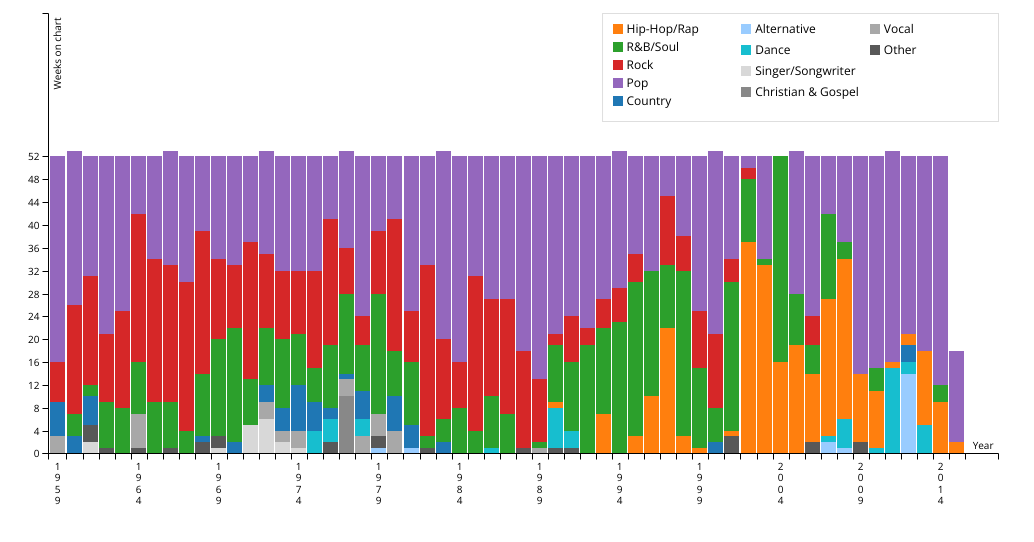
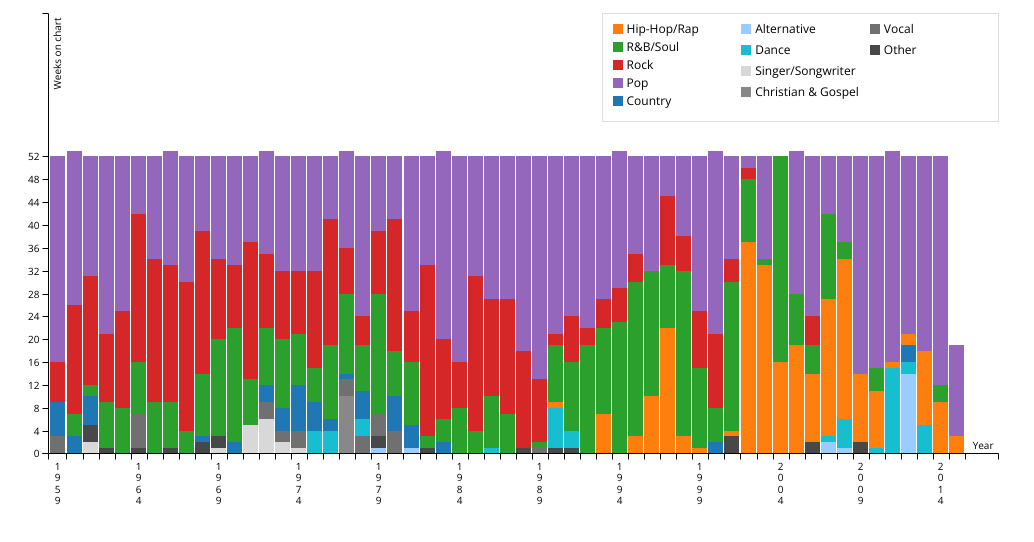
Before and after one commit to jasmineclee/hot-100-chart, a plain HTML site: page index.html in a window 1280 px wide. Shown: the whole page, without its empty margins (0-1034 px from the left). Drawn offline with nearby package versions, Linux system fonts and the light colour scheme.

Commit message:
updated numbers for 2015

```diff
--- a/index.html
+++ b/index.html
@@ -39,8 +39,8 @@ var chart = c3.generate({
     data: {
         columns:
         [
-  ["Hip-Hop/Rap",0,0,0,0,0,0,0,0,0,0,0,0,0,0,0,0,0,0,0,0,0,0,0,0,0,0,0,0,0,0,0,1,0,0,7,0,3,10,22,3,1,0,1,37,33,16,19,12,24,28,12,10,1,2,13,9,2],
-  ["R&B/Soul",0,4,2,8,8,9,9,8,4,11,17,20,8,10,12,9,6,11,14,8,21,8,11,2,4,8,4,9,7,0,1,10,12,19,15,23,27,22,11,29,14,6,26,11,1,36,9,5,15,3,0,4,0,0,0,3,0],
+  ["Hip-Hop/Rap",0,0,0,0,0,0,0,0,0,0,0,0,0,0,0,0,0,0,0,0,0,0,0,0,0,0,0,0,0,0,0,1,0,0,7,0,3,10,22,3,1,0,1,37,33,16,19,12,24,28,12,10,1,2,13,9,3],
+  ["R&B/Soul",0,4,2,8,8,9,9,8,4,11,17,20,8,10,12,9,6,13,14,8,21,8,11,2,4,8,4,9,7,0,1,10,12,19,15,23,27,22,11,29,14,6,26,11,1,36,9,5,15,3,0,4,0,0,0,3,0],
   ["Rock",7,19,19,12,17,26,25,24,26,25,14,11,24,13,12,11,17,22,8,5,11,23,9,30,14,8,27,17,20,17,11,2,8,3,5,6,5,0,12,6,10,13,4,2,0,0,0,5,0,0,0,0,0,0,0,0,0],
   ["Pop",36,27,21,31,27,10,18,20,22,13,18,19,15,18,20,20,20,11,17,28,13,11,27,19,33,36,21,25,25,34,39,31,28,30,25,24,17,20,7,14,27,32,18,2,18,0,25,28,10,15,38,37,37,31,34,40,16]
         ],
@@ -134,7 +134,7 @@ setTimeout(function () {
   ["Singer/Songwriter",0,0,2,0,0,0,0,0,0,0,1,0,5,6,2,1,0,0,0,0,0,0,0,0,0,0,0,0,0,0,0,0,0,0,0,0,0,0,0,0,0,0,0,0,0,0,0,0,0,0,0,0,0,0,0,0,0],
   ["Christian & Gospel",0,0,0,0,0,0,0,0,0,0,0,0,0,0,0,0,0,0,10,0,0,0,0,0,0,0,0,0,0,0,0,0,0,0,0,0,0,0,0,0,0,0,0,0,0,0,0,0,0,0,0,0,0,0,0,0,0],
   ["Vocal",3,0,0,0,0,6,0,0,0,0,0,0,0,3,2,3,0,0,3,3,4,4,0,0,0,0,0,0,0,0,1,0,0,0,0,0,0,0,0,0,0,0,0,0,0,0,0,0,0,0,0,0,0,0,0,0,0],
-  ["Other",0,0,3,1,0,1,0,1,0,2,2,0,0,0,0,0,0,2,0,0,2,0,0,1,0,0,0,0,0,1,0,1,1,0,0,0,0,0,0,0,0,0,3,0,0,0,0,2,0,0,2,0,0,0,0,0,0]
+  ["Other",0,0,3,1,0,1,0,1,0,2,2,0,0,0,0,0,0,0,0,0,2,0,0,1,0,0,0,0,0,1,0,1,1,0,0,0,0,0,0,0,0,0,3,0,0,0,0,2,0,0,2,0,0,0,0,0,0]
         ]
 
     });
@@ -154,11 +154,11 @@ chart.data.colors({
   "Country": '#1f77b4',
   "Rock": '#d62728',
   "Singer/Songwriter": '#D8D8D8',
-  "Vocal": '#A8A8A8',
+  "Vocal": '#707070',
   "Christian & Gospel": '#888888',
   "Alternative": '#99CCFF',
   "Dance": '#17becf',
-  "Other": '#585858',
+  "Other": '#484848',
 });
 
 
```
